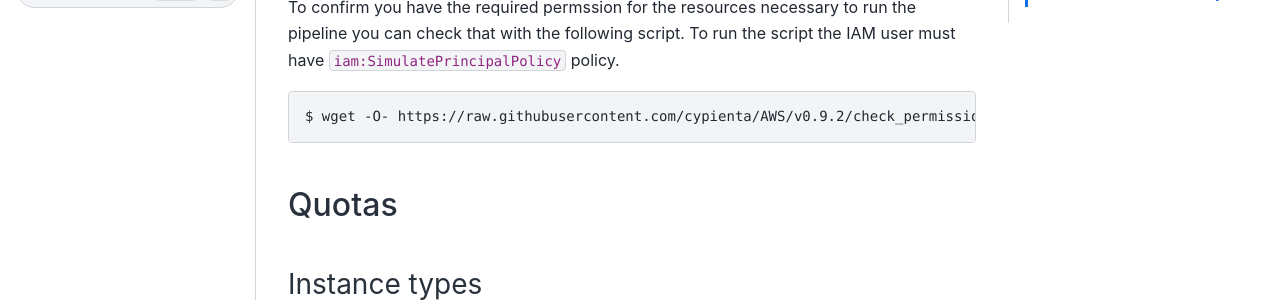
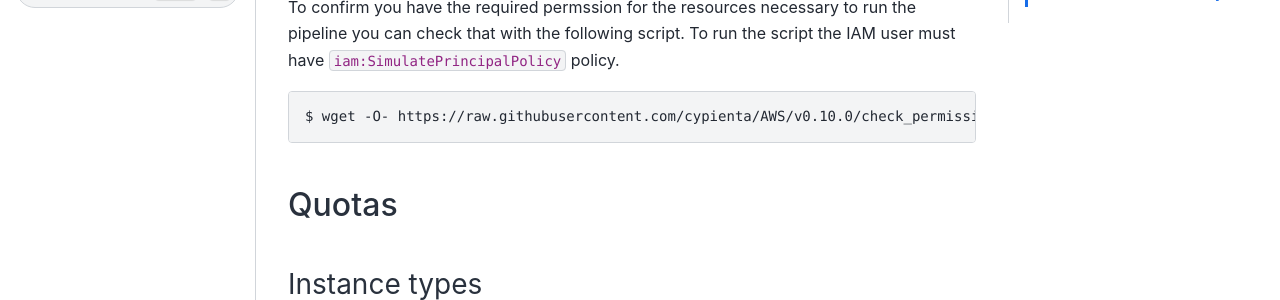
Before and after one commit to cypienta/docs, a Sphinx documentation site: the page built from docs/source/getting_started/prerequisites.rst, in a window 1280 px wide and 900 px high, scrolled down 396 px. Shown: the part 152-452 px from the top of the window. Built offline with Sphinx 7.4.7 and the Sphinx Book theme 1.1.4, drawn with Linux system fonts in a browser that asks for light colours; some of the changed lines change nothing that is shown.

Commit message:
update check permission script

```diff
--- a/docs/source/getting_started/prerequisites.rst
+++ b/docs/source/getting_started/prerequisites.rst
@@ -19,7 +19,7 @@ pipeline you can check that with the following script. To run the script the IAM
 
 .. code-block:: console
 
-    $ wget -O- https://raw.githubusercontent.com/cypienta/AWS/v0.9.2/check_permissions.py | python
+    $ wget -O- https://raw.githubusercontent.com/cypienta/AWS/v0.10.0/check_permissions.py | python
 
 
 Quotas
```
